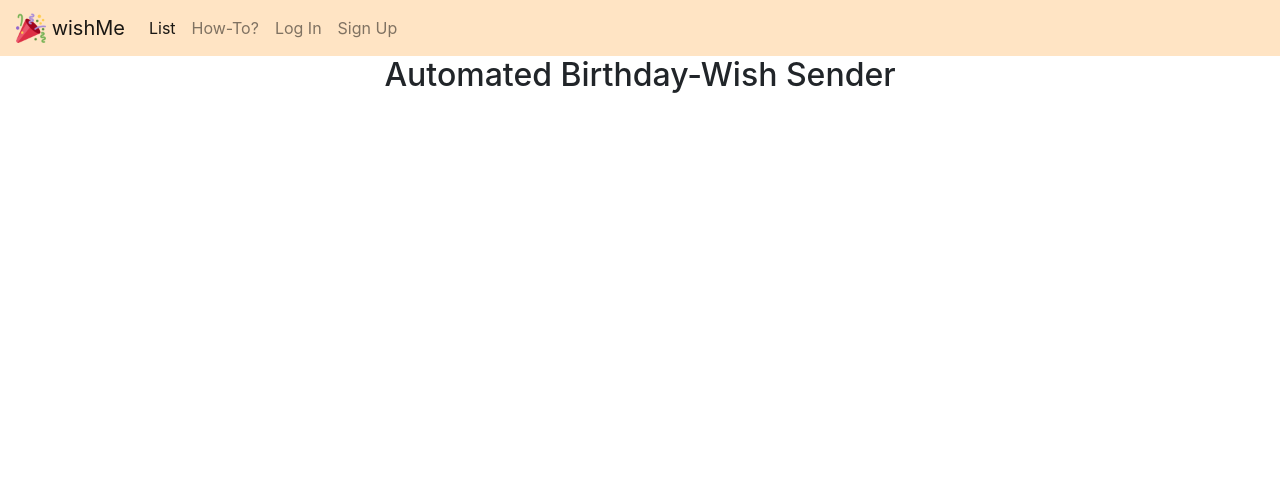
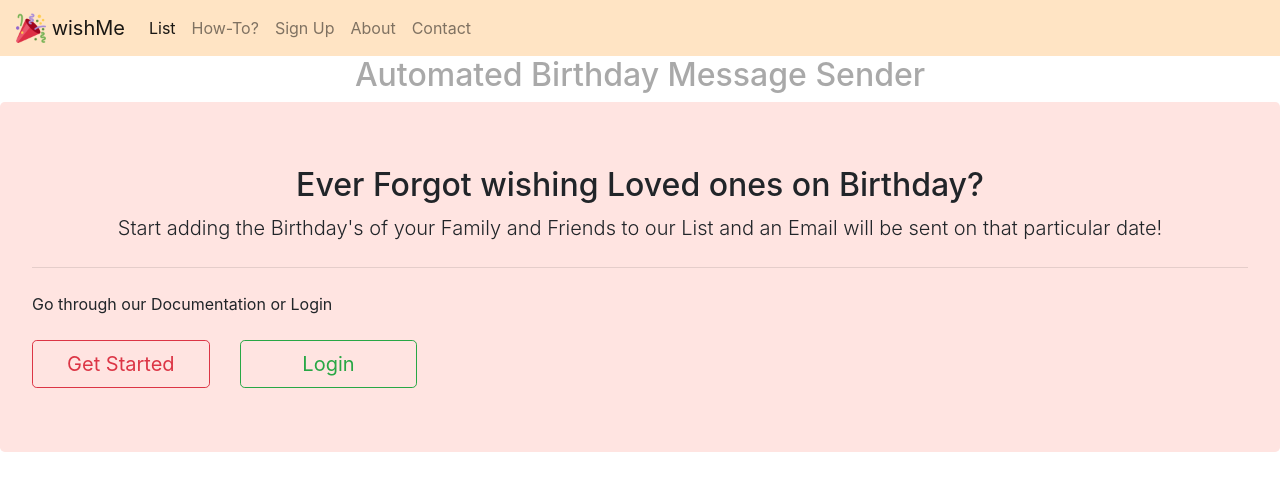
Before and after one commit to anonshubh/birthday-wisher, a Django app: page / in a window 1280 px wide. Shown: the top 491 px of the page. Run offline with Django 3.2, Linux system fonts and the light colour scheme; some libraries are stand-ins or nearby versions.

Commit message:
Updated Index Page

```diff
--- a/pages/templates/pages/home.html
+++ b/pages/templates/pages/home.html
@@ -1,13 +1,30 @@
 {% extends 'base.html' %}
+{% load static %}
 
 {% block content %}
 
 <div class="container">
     <div class="row">
-        <div class="col-12 text-center">
-            <h2>Automated Birthday-Wish Sender</h2>
+        <div class="col-12">
+            <h2 style="color:darkgray;" class="col-12 text-center">Automated Birthday Message Sender</h2>
         </div>
     </div>
 </div>
-
+</div>
+<div class="jumbotron" style="background-color:mistyrose;">
+    <h2 class=" text-center">Ever Forgot wishing Loved ones on Birthday?</h2>
+    <p class="lead text-center">Start adding the Birthday's of your Family and Friends to our List and an Email will be sent on that particular date!</p>
+    <hr class="my-4">
+    <p>Go through our Documentation {% if not user.is_authenticated %}or Login{% endif %}</p>
+    <div class="row" >
+        <div class="col-lg-2 col-md-6 col-sm-12 mt-2">
+            <a class="btn btn-outline-danger btn-lg btn-block" href="#" role="button">Get Started</a>
+        </div>
+        {% if not user.is_authenticated %}
+        <div class="col-lg-2 col-md-6 col-sm-12 mt-2">
+            <a class="btn btn-outline-success btn-lg btn-block" href="{% url 'account_login' %}"" role="button">Login</a>
+        </div>
+        {% endif %}
+    </div>
+  </div>
 {% endblock %}
--- a/scripts/autosend.py
+++ b/scripts/autosend.py
@@ -8,7 +8,7 @@ from apscheduler.schedulers.blocking import BlockingScheduler
 
 sched = BlockingScheduler()
 
-@sched.scheduled_job('cron',hour=00)
+@sched.scheduled_job('cron',hour=24)
 def auto_send():
     today = datetime.now()
     obj = Birthday.objects.filter(birth_date__day=today.day,birth_date__month=today.month)
--- a/templates/_nav.html
+++ b/templates/_nav.html
@@ -35,10 +35,13 @@
         </li>
         {% else %}
         <li class="nav-item">
-          <a class="nav-link" href="{% url 'account_login' %}">Log In</a>
+          <a class="nav-link" href="{% url 'account_signup' %}">Sign Up</a>
         </li>
         <li class="nav-item">
-          <a class="nav-link" href="{% url 'account_signup' %}">Sign Up</a>
+          <a class="nav-link" href="{% url 'pages:about' %}">About</a>
+        </li>
+        <li class="nav-item">
+          <a class="nav-link" href="{% url 'pages:contact' %}">Contact</a>
         </li>
         {% endif %}
     </div>
--- a/templates/account/signup_closed.html
+++ b/templates/account/signup_closed.html
@@ -5,7 +5,10 @@
 {% block head_title %}{% trans "Sign Up Closed" %}{% endblock %}
 
 {% block content %}
+<div class="container">
+
 <h1>{% trans "Sign Up Closed" %}</h1>
 
 <p>{% trans "We are sorry, but the sign up is currently closed." %}</p>
+</div>
 {% endblock %}
--- a/templates/account/verification_sent.html
+++ b/templates/account/verification_sent.html
@@ -5,8 +5,9 @@
 {% block head_title %}{% trans "Verify Your E-mail Address" %}{% endblock %}
 
 {% block content %}
+<div class="container">
     <h1>{% trans "Verify Your E-mail Address" %}</h1>
 
     <p>{% blocktrans %}We have sent an e-mail to you for verification. Follow the link provided to finalize the signup process. Please contact us if you do not receive it within a few minutes.{% endblocktrans %}</p>
-
+</div>
 {% endblock %}
--- a/templates/account/verified_email_required.html
+++ b/templates/account/verified_email_required.html
@@ -5,6 +5,7 @@
 {% block head_title %}{% trans "Verify Your E-mail Address" %}{% endblock %}
 
 {% block content %}
+<div class="container">
 <h1>{% trans "Verify Your E-mail Address" %}</h1>
 
 {% url 'account_email' as email_url %}
@@ -18,6 +19,6 @@ verification. Please click on the link inside this e-mail. Please
 contact us if you do not receive it within a few minutes.{% endblocktrans %}</p>
 
 <p>{% blocktrans %}<strong>Note:</strong> you can still <a href="{{ email_url }}">change your e-mail address</a>.{% endblocktrans %}</p>
-
+</div>
 
 {% endblock %}
```
Also changed, not shown: wisher_src/settings/local.py (+4 -4 lines), wisher_src/settings/production.py (+4 -4 lines), 1 other file.
